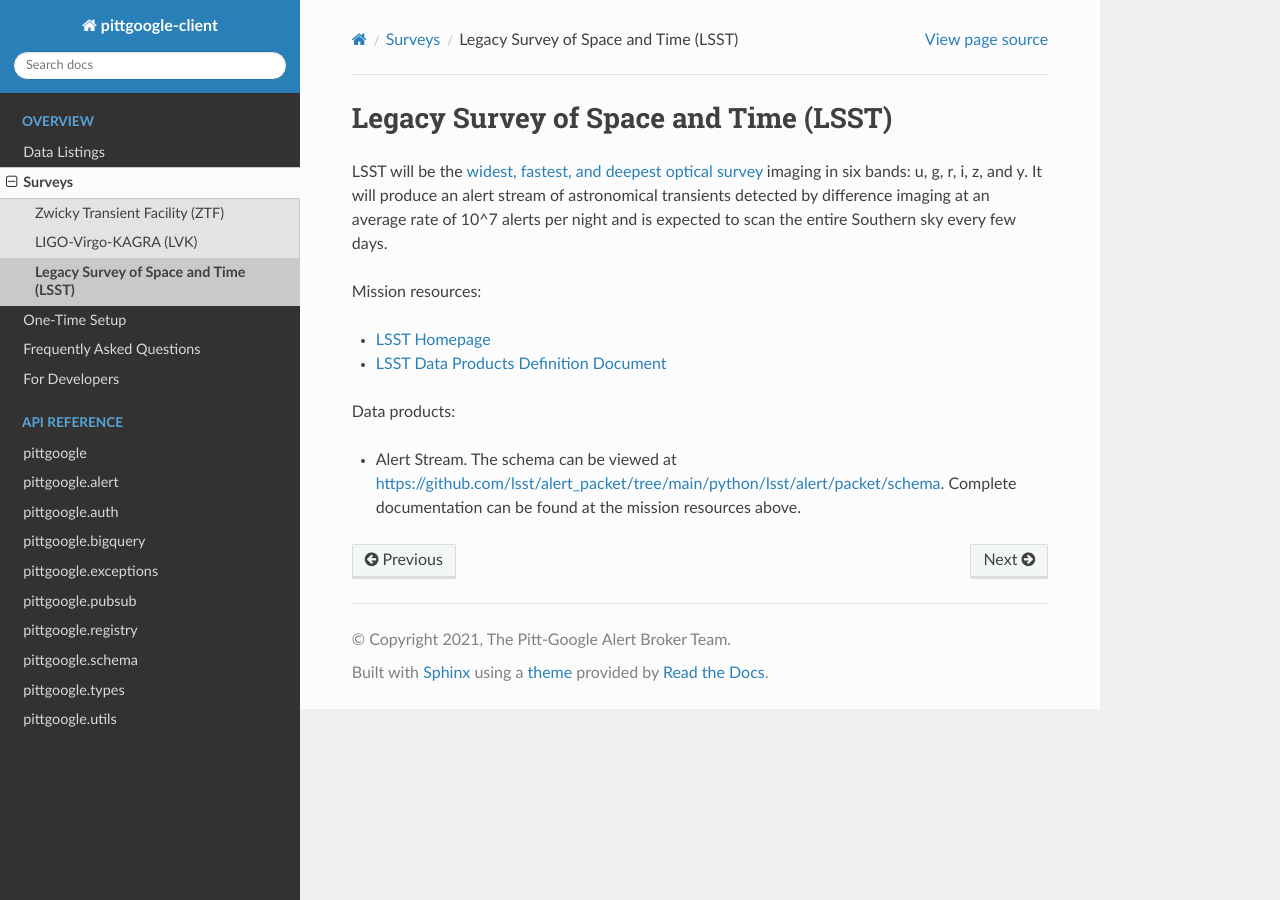
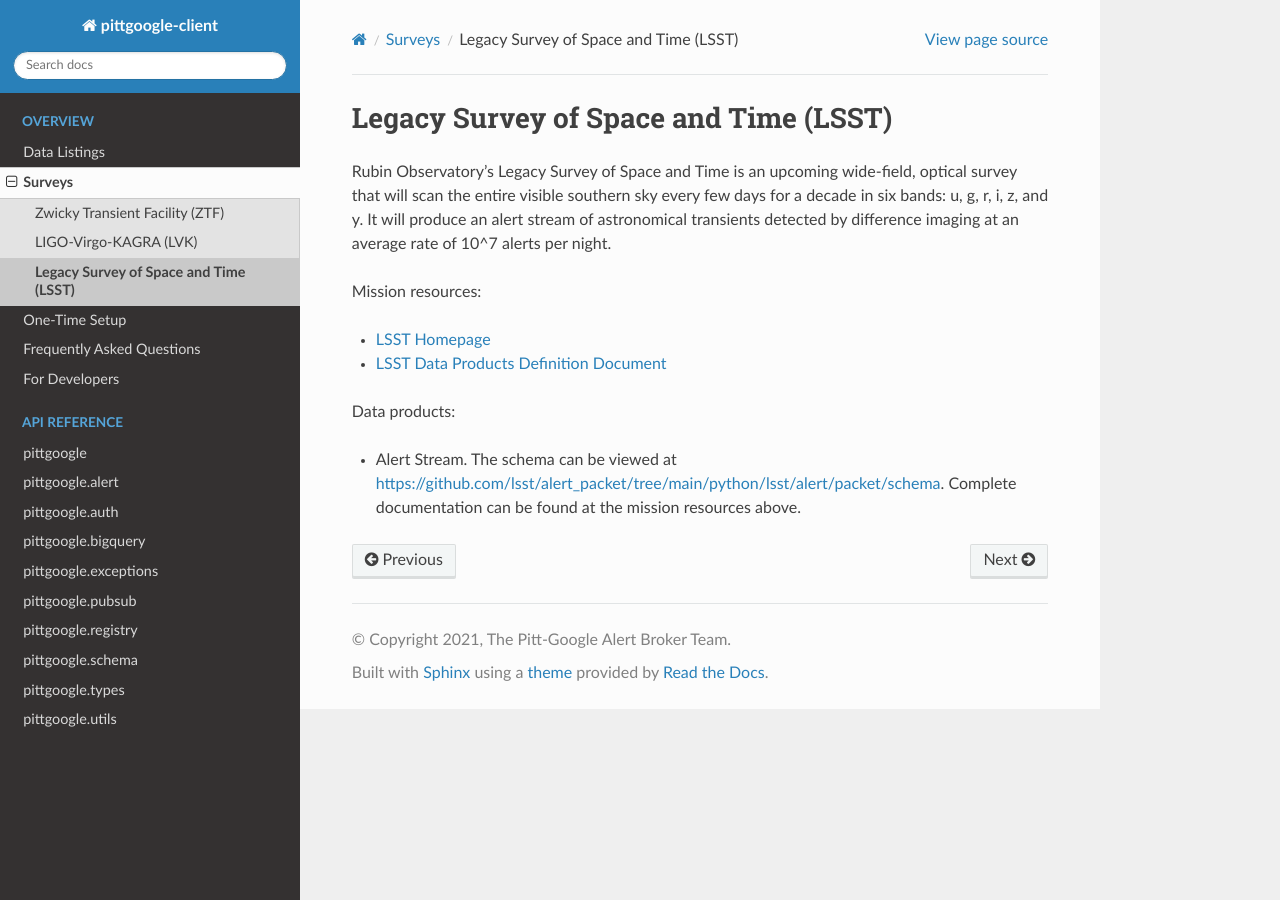
Before and after one commit to mwvgroup/pittgoogle-client, a Sphinx documentation site: the page built from docs/source/surveys/lsst.rst, in a window 1280 px wide. Built offline with Sphinx 7.4.7 and the Read the Docs theme 3.1.0, drawn with Linux system fonts in a browser that asks for light colours.

Commit message:
Update survey description

```diff
--- a/docs/source/surveys/lsst.rst
+++ b/docs/source/surveys/lsst.rst
@@ -3,10 +3,9 @@
 Legacy Survey of Space and Time (LSST)
 ======================================
 
-LSST will be the `widest, fastest, and deepest optical survey <https://www.lsst.org/sites/default/files/documents/rubinobs_lsst_factsheet_9_2020_final.pdf>`__
-imaging in six bands: u, g, r, i, z, and y. It will produce an alert stream of astronomical transients detected by
-difference imaging at an average rate of 10^7 alerts per night and is expected to scan the entire Southern sky every
-few days.
+Rubin Observatory's Legacy Survey of Space and Time is an upcoming wide-field, optical survey that will scan the entire
+visible southern sky every few days for a decade in six bands: u, g, r, i, z, and y. It will produce an alert stream of
+astronomical transients detected by difference imaging at an average rate of 10^7 alerts per night.
 
 Mission resources:
 
```
